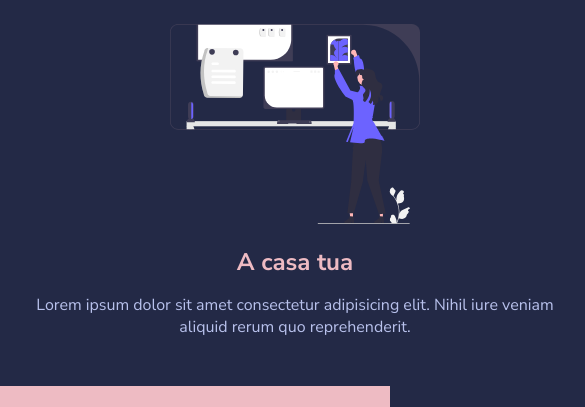
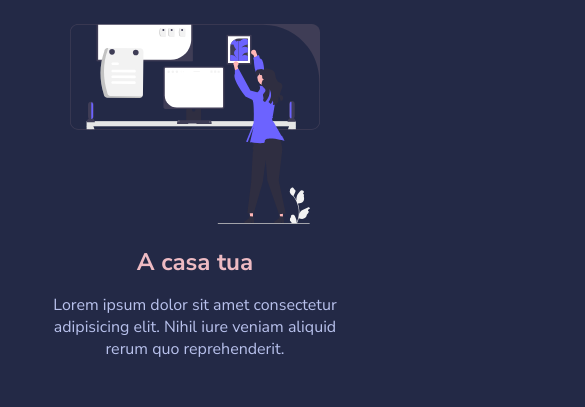
Before and after one commit to Cigno05/html-css-resp-wannabe, a plain HTML site: page index.html in a window 390 px wide. Shown: the part 209-616 px from the top of the page, 585 px wide, since content can reach past the window. Drawn offline with Linux system fonts and the light colour scheme.

Commit message:
ADD: mediaquery for tablet and smartphon, add: bonus

```diff
--- a/css/style.css
+++ b/css/style.css
@@ -130,16 +130,40 @@
 
 /* DESKTOP FIRST */
 
-@media (max-width: 1903px) {
 
+/* bonus */
+@media (max-width: 1160px) {
+
+    :is(.lessons, .steps, .why-us) :is(.container){
+        max-width: 1160px;
+        width: 100%;
+    }
+}
+/* bonus */
+
+/* TABLET */
+@media (max-width: 768px) {
+
+    :is(.lessons, .steps, .why-us) :is(.container){
+        max-width: 768px;
+        width: 100%;
+    }
 }
 
-
-@media (max-width: 768px) {
-
-}
-
-
+/*  SMARTPHONE */
 @media (max-width: 480px) {
 
+    :is(.lessons, .steps, .why-us) :is(.container) {
+        max-width: 480px;
+        width: 100%;
+    }
+
+    .row {
+        display: block;
+    }
+
+    :is(.lessons, .steps, .why-us) :is(.col) {
+        width: 100%;
+        margin-bottom: 50px;
+    }
 }
```
